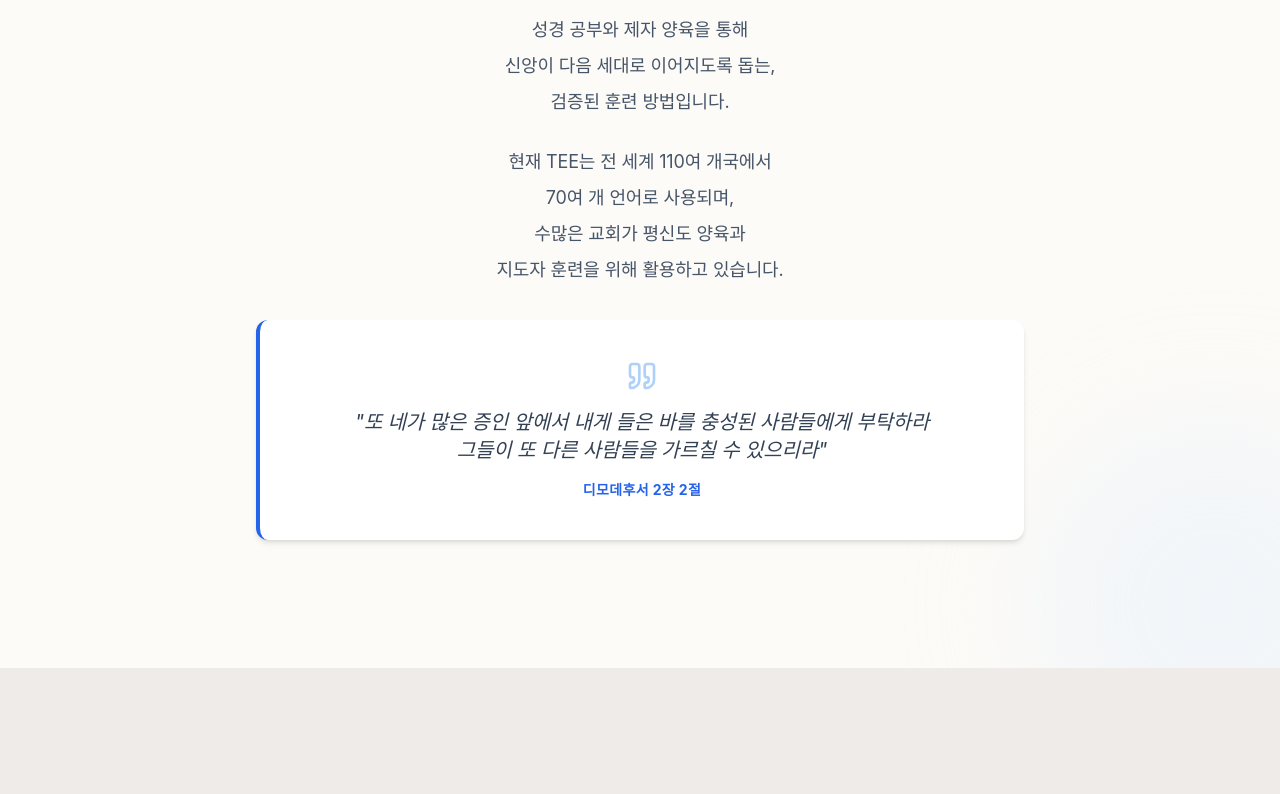
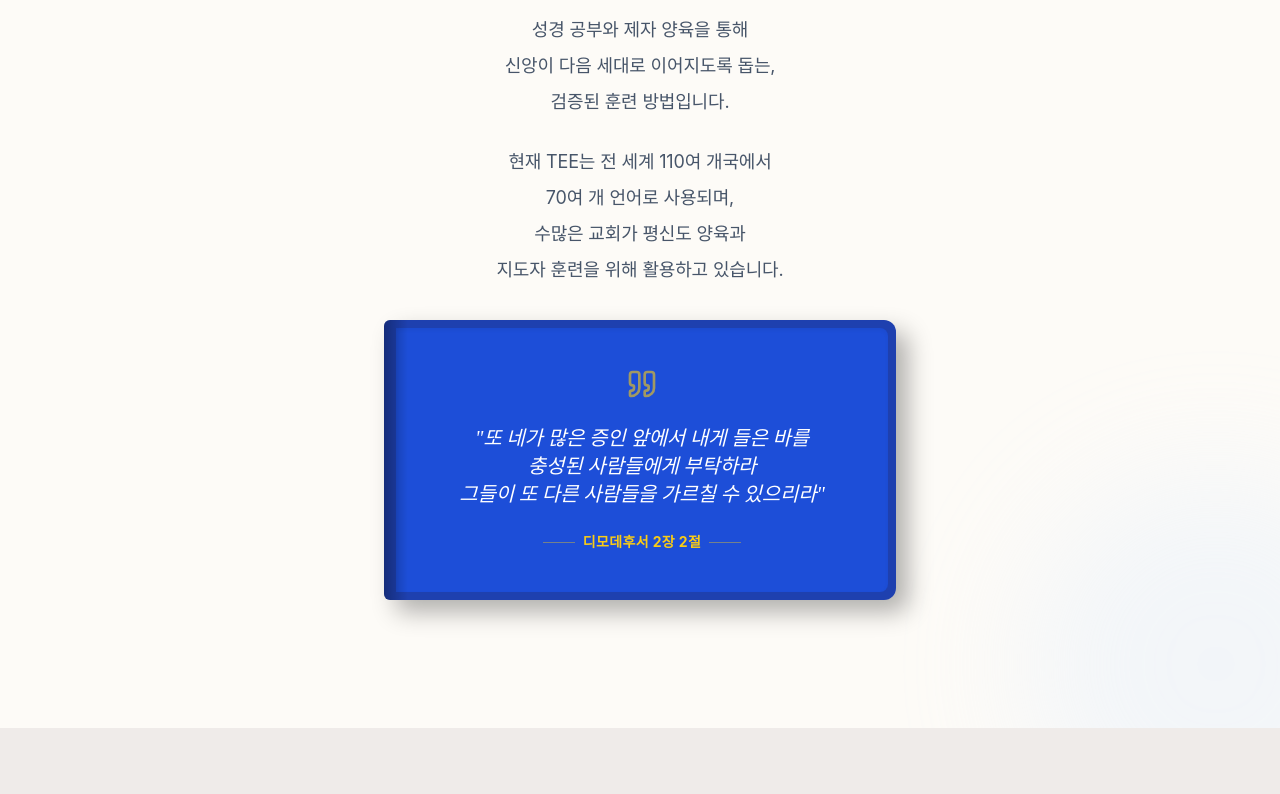
Before and after one commit to allaboutcan-pixel/thesentchurch, a React (Vite) app: page /ministry/tee in a window 1280 px wide. Shown: the part 1243-2037 px from the top of the page. Built offline with nearby package versions, Linux system fonts and the light colour scheme; no server answers; the database is empty; a web font is replaced by a local one.

Commit message:
Update TEE intro card style and verse line breaks

```diff
--- a/src/i18n.js
+++ b/src/i18n.js
@@ -246,7 +246,7 @@ const resources = {
                 "intro_title": "TEE는 무엇인가요?",
                 "intro_desc": "TEE는 <span class='text-blue-600 font-bold'>Theological Education by Extension</span>의 약자로,<br/>디모데후서 2장 2절 말씀에 기초한<br/>“확장에 의한 신학 교육”입니다.<br/><br/>성경 공부와 제자 양육을 통해<br/>신앙이 다음 세대로 이어지도록 돕는,<br/>검증된 훈련 방법입니다.",
                 "intro_subdesc": "현재 TEE는 전 세계 110여 개국에서<br/>70여 개 언어로 사용되며,<br/>수많은 교회가 평신도 양육과<br/>지도자 훈련을 위해 활용하고 있습니다.",
-                "bible_verse": "또 네가 많은 증인 앞에서 내게 들은 바를 충성된 사람들에게 부탁하라<br/>그들이 또 다른 사람들을 가르칠 수 있으리라",
+                "bible_verse": "또 네가 많은 증인 앞에서 내게 들은 바를<br/>충성된 사람들에게 부탁하라<br/>그들이 또 다른 사람들을 가르칠 수 있으리라",
                 "bible_ref": "디모데후서 2장 2절",
 
                 "ministry_goal_title": "사역 목표",
--- a/src/pages/TEE.jsx
+++ b/src/pages/TEE.jsx
@@ -119,7 +119,7 @@ const TEE = () => {
 
             {/* 1. Intro Section (Brown Background) */}
             <section className="py-32 bg-[#fdfbf7] relative overflow-hidden">
-                <div className="container mx-auto px-6 max-w-4xl relative z-10">
+                <div className="container mx-auto px-6 max-w-7xl relative z-10">
                     <motion.div
                         initial={{ opacity: 0, y: 30 }}
                         whileInView={{ opacity: 1, y: 0 }}
@@ -138,16 +138,26 @@ const TEE = () => {
                             <p dangerouslySetInnerHTML={{ __html: t('tee.intro_subdesc') }} />
                         </div>
 
-                        {/* Bible Verse Box */}
-                        <div className="mt-12 p-8 md:p-10 bg-white rounded-xl border-l-4 border-blue-600 shadow-md max-w-3xl mx-auto">
-                            <Quote className="w-8 h-8 text-blue-400 mb-4 mx-auto opacity-50" />
-                            <p
-                                className="text-lg md:text-xl font-sans italic text-slate-700 mb-4 leading-loose break-keep"
-                                dangerouslySetInnerHTML={{ __html: `"${t('tee.bible_verse')}"` }}
-                            />
-                            <p className="text-sm font-bold text-blue-600 uppercase tracking-wide">
-                                {t('tee.bible_ref')}
-                            </p>
+                        {/* Bible Verse Box - Book Design */}
+                        <div className="mt-12 relative max-w-lg mx-auto">
+                            <div className="relative bg-[#1e40af] text-white p-2 rounded-r-xl rounded-l-md shadow-[12px_12px_24px_rgba(0,0,0,0.3)] transform transition-transform hover:-translate-y-1 duration-300">
+                                {/* Spine Effect */}
+                                <div className="absolute top-0 bottom-0 left-0 w-6 bg-gradient-to-r from-black/30 to-transparent rounded-l-md z-10 pointer-events-none" />
+                                <div className="relative bg-blue-700 p-8 md:p-10 rounded-r-lg rounded-l-sm border-l-4 border-blue-800 shadow-inner">
+                                    <Quote className="w-8 h-8 text-yellow-400/60 mb-6 mx-auto" />
+                                    <p
+                                        className="text-lg md:text-xl font-serif italic text-white mb-6 leading-loose break-keep"
+                                        dangerouslySetInnerHTML={{ __html: `"${t('tee.bible_verse')}"` }}
+                                    />
+                                    <div className="flex items-center justify-center gap-2">
+                                        <div className="h-px w-8 bg-yellow-400/40"></div>
+                                        <p className="text-sm font-bold text-yellow-400 uppercase tracking-wide">
+                                            {t('tee.bible_ref')}
+                                        </p>
+                                        <div className="h-px w-8 bg-yellow-400/40"></div>
+                                    </div>
+                                </div>
+                            </div>
                         </div>
                     </motion.div>
                 </div>
```
Also changed, not shown: src/force_deploy_final_v31.txt.
